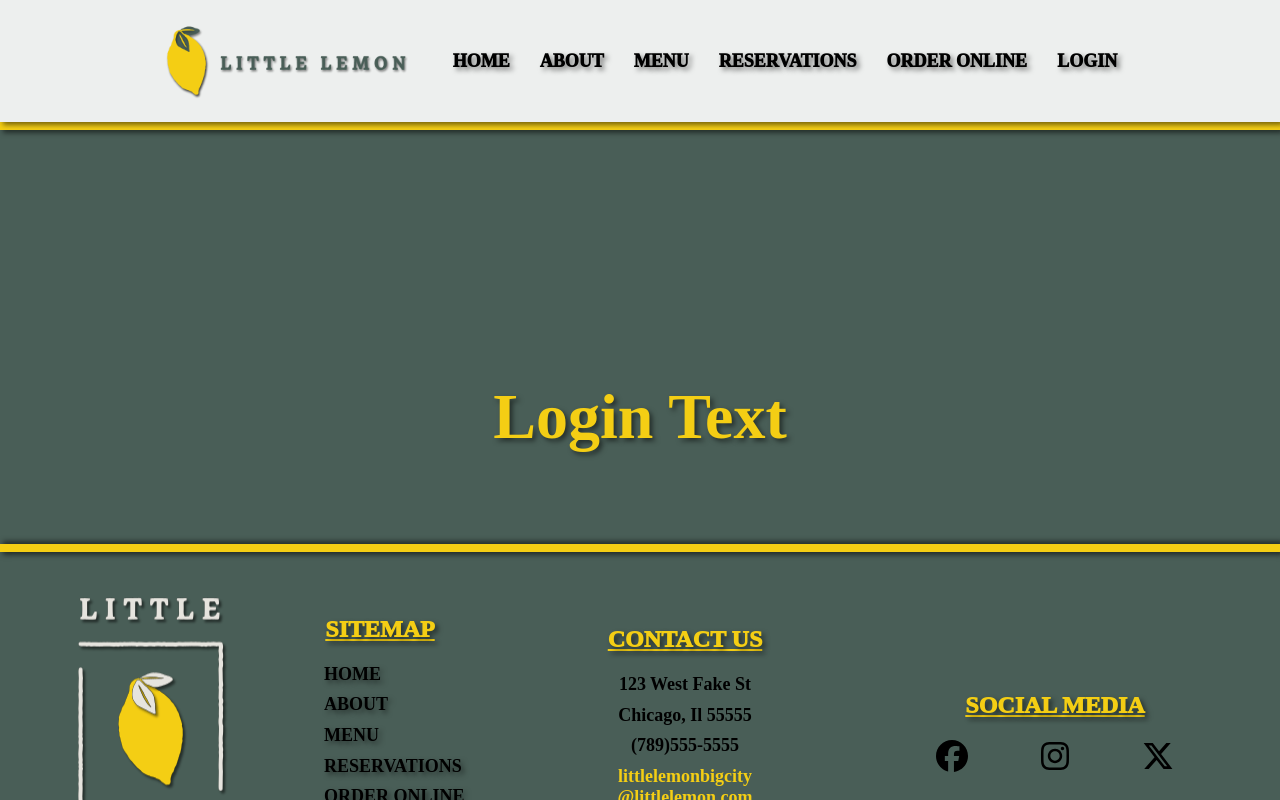
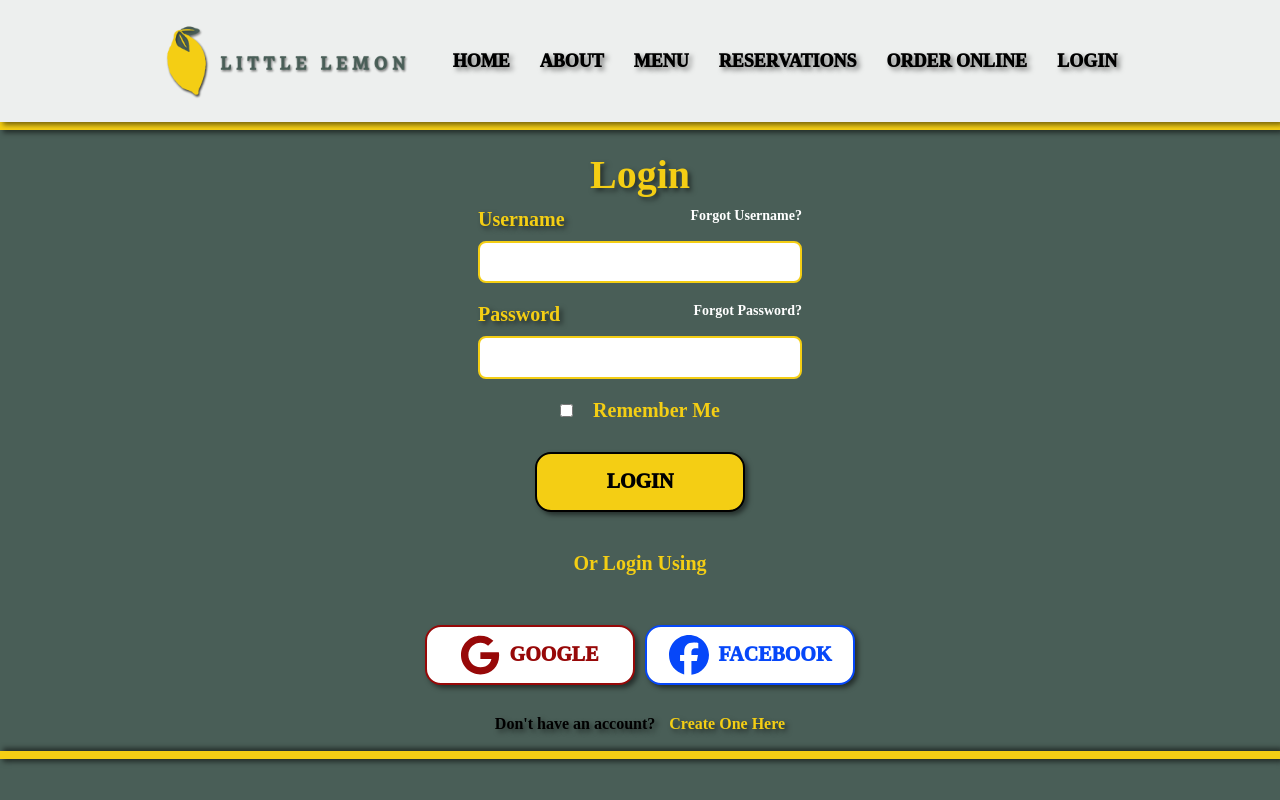
Before and after one commit to J-Pedersen/Little-Lemon-React, a React (Create React App) app: page /login in a window 1280 px wide. Shown: the top 800 px of the page. Built offline with nearby package versions, Linux system fonts and the light colour scheme.

Commit message:
added the login page

```diff
--- a/src/components/styles/cart.css
+++ b/src/components/styles/cart.css
@@ -1,6 +1,6 @@
 .cart-section {
     background-color: #495E57;
-    height: 430px;
+    min-height: 550px;
     box-shadow: 3px 3px 5px rgba(0, 0, 0, 0.5);
     text-align: center;
     align-content: center;
--- a/src/components/styles/login.css
+++ b/src/components/styles/login.css
@@ -1,14 +1,207 @@
 .login-section {
+    display: flex;
+    gap: 10px;
+    flex-direction: column;
     background-color: #495E57;
-    height: 430px;
+    min-height: 524px;
     box-shadow: 3px 3px 5px rgba(0, 0, 0, 0.5);
     text-align: center;
     align-content: center;
     position: relative;
+    padding-bottom: 26px;
     margin-top: 122px;
 }
 
-.login-section h1{
+.login-section h1 {
     color: #F4CE14;
-    padding-top: 160px;
+    padding-top: 30px;
+    text-shadow: 3px 3px 5px rgba(0, 0, 0, 0.5);
+    font-family: Markazi Text;
+    font-size: 40px;
+    font-weight: 800;
 }
+
+.login-form {
+    display: flex;
+    flex-direction: column;
+    width: 100%;
+    gap: 20px;
+    align-items: center;
+    justify-content: center;
+}
+
+.form-group {
+    display: flex;
+    flex-direction: column;
+    gap: 10px;
+}
+
+.form-group a {
+    text-decoration: none;
+    text-align: left;
+}
+
+.form-group label {
+    text-shadow: 3px 3px 5px rgba(0, 0, 0, 0.5);
+}
+
+.form-group input {
+    border-radius: 8px;
+    cursor: pointer;
+    padding: 10px;
+    width: 300px;
+    border: 2px solid #F4CE14;
+    background-color: #ffffff;
+    color: #000000;
+}
+
+
+
+.form-group input[type="checkbox"] {
+    cursor: pointer;
+}
+
+.social-login-buttons {
+    display: flex;
+    gap: 10px;
+}
+
+.social-login-buttons button {
+    font-family: Karla;
+    font-size: 20px;
+    font-weight: 950;
+    border-radius: 16px;
+    width: 210px;
+    height: 60px;
+    margin-top: 10px;
+    box-shadow: 3px 3px 5px rgba(0, 0, 0, 0.5);
+    display: flex;
+    justify-content: center;
+    align-items: center;
+    text-decoration: none;
+}
+
+.social-login-buttons button:hover {
+    cursor: pointer;
+}
+
+.register-link {
+    color: #000000;
+    text-shadow: 3px 3px 5px rgba(0, 0, 0, 0.5);
+    font-family: Karla;
+    font-size: 16px;
+    font-weight: 700;
+    margin-top: 20px;
+}
+
+.register-link a {
+    text-decoration: none;
+    margin-left: 10px;
+}
+
+.register-link a:hover {
+    text-decoration: underline;
+}
+
+.login-btn {
+    font-family: Karla;
+    font-size: 20px;
+    font-weight: 950;
+    border-radius: 16px;
+    background-color: #F4CE14;
+    color: #000;
+    width: 210px;
+    height: 60px;
+    margin-top: 10px;
+    box-shadow: 3px 3px 5px rgba(0, 0, 0, 0.5);
+    border: 2px solid #000;
+    display: flex;
+    justify-content: center;
+    align-items: center;
+    text-decoration: none;
+}
+
+.login-btn:hover {
+    color: #F4CE14;
+    background-color: rgba(51, 51, 51, 0.5);
+    border: 2px solid #F4CE14;
+    cursor: pointer;
+}
+
+.register-new {
+    color: #F4CE14;
+}
+
+.register-new:hover {
+    color: white;
+}
+
+.suggestion-text {
+    color: #F4CE14;
+    font-family: Karla;
+    font-size: 20px;
+    font-weight: 700;
+}
+
+.login-label-bar {
+    display: flex;
+    justify-content: space-between;
+}
+
+.google-login-button {
+    color: #970808;
+    border: 2px solid #970808;
+    background-color: #ffffff;
+}
+
+.facebook-login-button {
+    color: #0647f9;
+    border: 2px solid #0647f9;
+    background-color: #ffffff;
+}
+
+.google-login-button:hover {
+    color: #ffffff;
+    border: 2px solid #ffffff;
+    background-color: #970808;
+}
+
+.facebook-login-button:hover {
+    color: #ffffff;
+    border: 2px solid #ffffff;
+    background-color: #0647f9;
+}
+
+.chk-box {
+    display: flex;
+    gap: 20px;
+    color: #F4CE14;
+    font-family: Karla;
+    font-size: 20px;
+    font-weight: 700;
+}
+
+.forgot {
+    color: #ffffff;
+    font-family: Karla;
+    font-size: 14px;
+    font-weight: 800;
+}
+
+.forgot:hover {
+    color: #F4CE14;
+    font-family: Karla;
+    font-size: 14px;
+    font-weight: 800;
+}
+
+.login-label-bar {
+    color: #F4CE14;
+    font-family: Karla;
+    font-size: 20px;
+    font-weight: 800;
+}
+
+.chk-box-inner {
+    cursor: pointer;
+}
--- a/src/pages/Cart.js
+++ b/src/pages/Cart.js
@@ -1,18 +1,14 @@
-function Cart({ cartItems = [] }) {
+import React from 'react';
+import '../components/styles/normalize.css';
+import '../components/styles/cart.css';
+
+function Cart() {
     return (
         <>
             <section className="cart-section">
                 <div className="accent-bar-top" />
                 <h1>Cart Text</h1>
                 <div className="accent-bar-bottom" />
-
-                <ul>
-                    {cartItems.map((item, index) => (
-                        <li key={index}>
-                            {item.quantity} {item.dishName} - ${item.price.toFixed(2)}
-                        </li>
-                    ))}
-                </ul>
             </section>
         </>
     );
--- a/src/pages/Login.js
+++ b/src/pages/Login.js
@@ -1,4 +1,7 @@
 import React from 'react';
+import { Link } from 'react-router-dom';
+import { FontAwesomeIcon } from '@fortawesome/react-fontawesome';
+import { faFacebook, faGoogle } from '@fortawesome/free-brands-svg-icons';
 import '../components/styles/normalize.css';
 import '../components/styles/login.css';
 
@@ -7,7 +10,52 @@ function Login() {
         <>
             <section className="login-section">
                 <div className="accent-bar-top" />
-                <h1>Login Text</h1>
+                <h1>Login</h1>
+                <div className="login-form">
+                    <div className="form-group">
+                        <div className='login-label-bar'>
+                            <label htmlFor="username">Username</label>
+                            <a href="/forgot-username" className="forgot" >Forgot Username?</a>
+                        </div>
+                        <input type="text" id="username" name="username" />
+                    </div>
+                    <div className="form-group">
+                        <div className='login-label-bar'>
+                            <label htmlFor="password">Password</label>
+                            <a href="/forgot-password" className="forgot" >Forgot Password?</a>
+                        </div>
+                        <input type="password" id="password" name="password" />
+                    </div>
+                    <div className="chk-box">
+                        <input className="box-inner chk-box-inner" type="checkbox" id="remember-me" name="remember-me" />
+                        <label htmlFor="remember-me">Remember Me</label>
+                    </div>
+                    <button className="login-btn" type="submit">LOGIN</button>
+                    <p className='suggestion-text'>Or Login Using</p>
+                    <div className="social-login-buttons">
+                        <button className="google-login-button">
+                            <FontAwesomeIcon
+                                icon={faGoogle}
+                                size="2x"
+                                alt="Google"
+                                title="Google"
+                                aria-label="Google"
+                            />
+                            &nbsp;&nbsp;GOOGLE</button>
+                        <button className="facebook-login-button">
+                        <FontAwesomeIcon
+                            icon={faFacebook}
+                            size="2x"
+                            alt="Facebook"
+                            title="Facebook"
+                            aria-label="Facebook"
+                        />
+                            &nbsp;&nbsp;FACEBOOK</button>
+                    </div>
+                </div>
+                <div className="register-link">
+                    Don't have an account? <Link className="register-new" to="/register">Create One Here</Link>
+                </div>
                 <div className="accent-bar-bottom" />
             </section>
         </>
```
